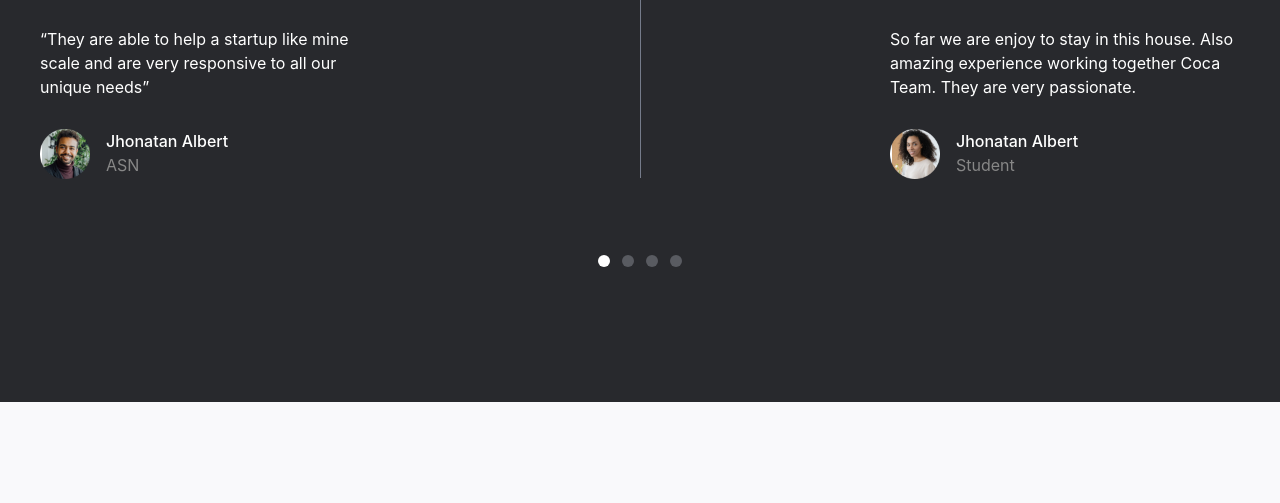
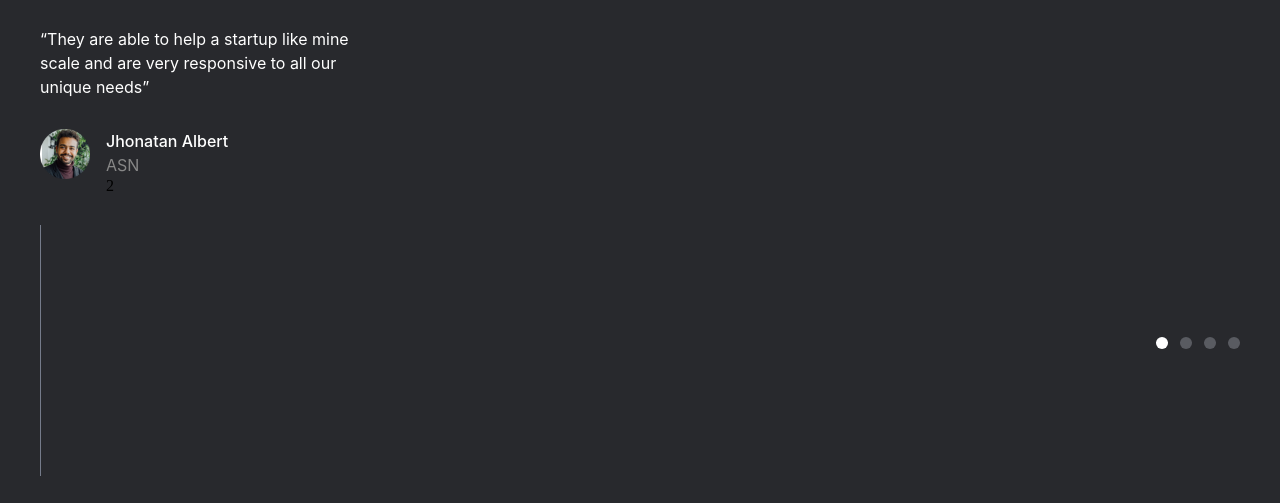
Before and after one commit to yadieeq/Property-Agent, a plain HTML site: page index.html in a window 1280 px wide. Shown: the part 4485-4988 px from the top of the page. Drawn offline with Linux system fonts and the light colour scheme.

Commit message:
v2.1 main

```diff
--- a/index.html
+++ b/index.html
@@ -268,8 +268,7 @@
                             <div class="author__name f-s-s-c">
                                 <h6 class="white-text">Jhonatan Albert</h6>
                                 <p class="gray-text">ASN</p>
-                            </div>
-                        </div>
+2                        </div>
                     </div>
 
                     <div class="priority__divider"></div>
```
